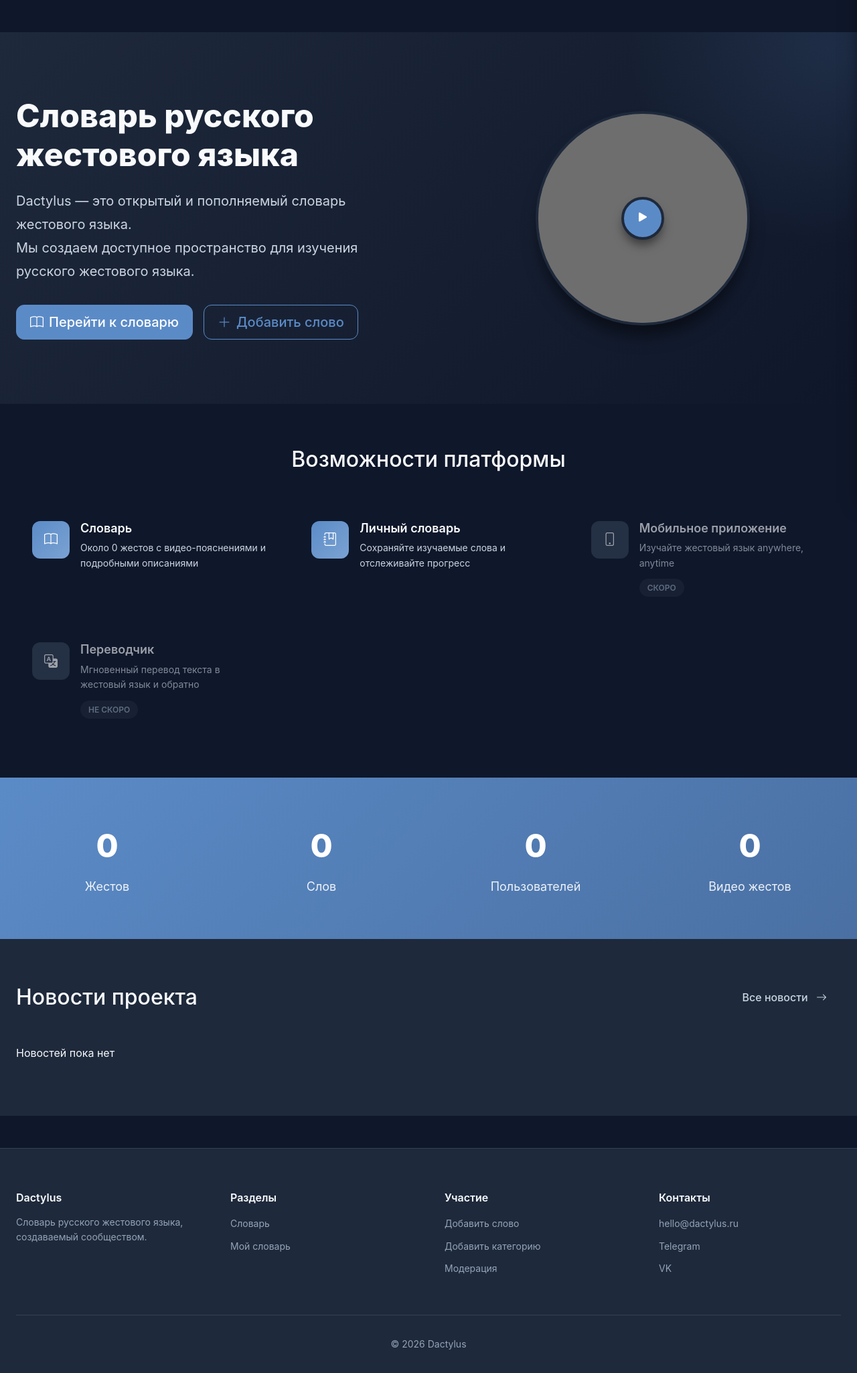
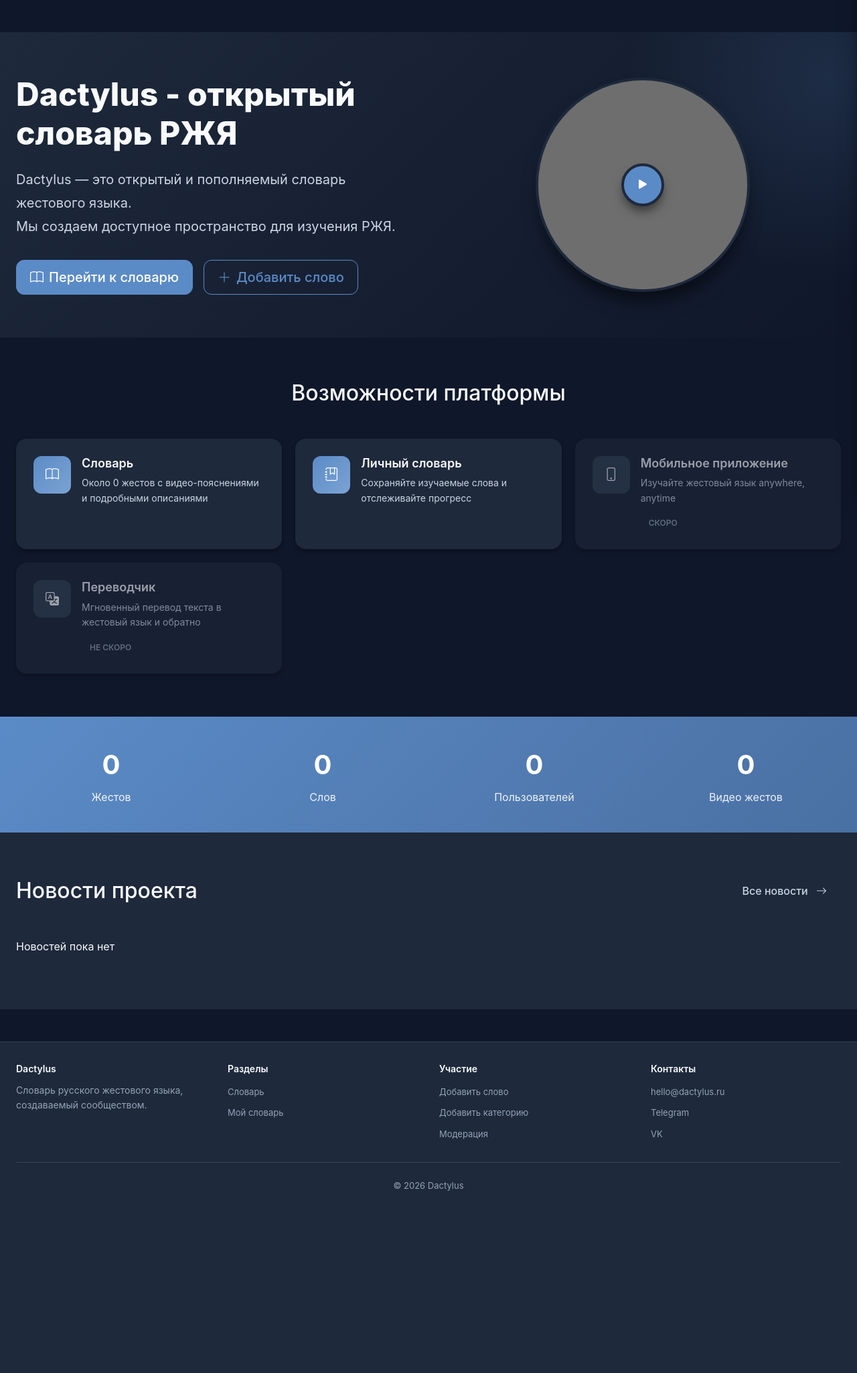
Before and after one commit to azimrh/Dactylus, a Django app: page / in a window 1280 px wide. Shown: the part 64-2114 px from the top of the page at 67% size. After the commit the page ends 1842 px from the top, so only its background shows below. Run offline with Django 5.2, Linux system fonts and the light colour scheme; the visitor is signed in with stand-in values (Sample User, id 1); data comes from the database, SQL or seed files in the repository; data that the repository does not hold is empty; grey boxes are pictures that could not be loaded.

Commit message:
CSS | Home

```diff
--- a/apps/dictionary/views/__init__.py
+++ b/apps/dictionary/views/__init__.py
@@ -1,4 +1,5 @@
 from .base import *
+from .home import *
 from .dictionary import *
 from .category import *
 from .personal import *
--- a/apps/dictionary/views/base.py
+++ b/apps/dictionary/views/base.py
@@ -3,13 +3,6 @@ from django.shortcuts import render, redirect
 from django.contrib.auth import login
 
 from apps.dictionary.forms import CustomUserCreationForm
-from apps.dictionary.models import (
-    News, User,
-    Category,
-    TextLexeme, # TextLexemeCompose,
-    GestureLexeme, # GestureLexemeCompose,
-    GestureRealization, LexemePair
-)
 
 def group_required(*group_names):
     def in_groups(user):
@@ -40,22 +33,3 @@ def register(request):
     else:
         form = CustomUserCreationForm()
     return render(request, 'dictionary/register.html', {'form': form})
-
-
-def home(request):
-    categories = Category.objects.filter(parent=None)[:6]
-    news = News.objects.filter(is_published=True)[:3]
-
-    stats = {
-        'gestures': GestureLexeme.objects.filter(moderation_status='approved').count(),
-        'words': TextLexeme.objects.filter(moderation_status='approved').count(),
-        'users': User.objects.count(),
-        'videos': GestureRealization.objects.filter(moderation_status='approved').count(),
-    }
-
-    context = {
-        'categories': categories,
-        'news': news,
-        'stats': stats,
-    }
-    return render(request, 'dictionary/home.html', context)
--- /dev/null
+++ b/apps/dictionary/views/home.py
@@ -0,0 +1,28 @@
+from django.shortcuts import render
+
+from apps.dictionary.models import (
+    News, User,
+    Category,
+    TextLexeme,
+    GestureLexeme,
+    GestureRealization
+)
+
+
+def home(request):
+    categories = Category.objects.filter(parent=None)[:6]
+    news = News.objects.filter(is_published=True)[:3]
+
+    stats = {
+        'gestures': GestureLexeme.objects.filter(moderation_status='approved').count(),
+        'words': TextLexeme.objects.filter(moderation_status='approved').count(),
+        'users': User.objects.count(),
+        'videos': GestureRealization.objects.filter(moderation_status='approved').count(),
+    }
+
+    context = {
+        'categories': categories,
+        'news': news,
+        'stats': stats,
+    }
+    return render(request, 'dictionary/home.html', context)
--- a/static/css/components.css
+++ b/static/css/components.css
@@ -428,15 +449,21 @@
 
 /* Feature Card */
 .feature-card {
-  composes: d-card;
   display: flex;
   align-items: flex-start;
   gap: 1rem;
+  background: var(--d-bg-card);
+  border-radius: var(--d-radius-lg);
   padding: 1.5rem;
+  box-shadow: var(--d-shadow);
+  transition: all var(--d-transition);
+  border: 2px solid transparent;
   text-decoration: none;
 }
 
 .feature-card:hover {
+  transform: translateY(-4px);
+  box-shadow: var(--d-shadow-lg);
   border-color: var(--d-primary);
 }
 
@@ -1140,36 +1176,6 @@
 .gesture-switcher__btn--active {
   background: var(--d-primary);
   color: white;
-}
-
-/* Circular Video (Hero) */
-.video-circle {
-  position: relative;
-  width: 320px;
-  height: 320px;
-  margin: 0 auto;
-  border-radius: 50%;
-  overflow: hidden;
-  border: 4px solid var(--d-bg-card);
-  box-shadow: var(--d-shadow-xl);
-}
-
-.video-circle video {
-  width: 100%;
-  height: 100%;
-  object-fit: cover;
-}
-
-.video-circle .d-video-player__overlay {
-  opacity: 1;
-}
-
-.video-circle.playing .d-video-player__overlay {
-  opacity: 0;
-}
-
-.video-circle:hover .d-video-player__overlay {
-  opacity: 1;
 }
 
 /* ============================================
--- a/static/css/main.css
+++ b/static/css/main.css
@@ -1,3 +1,4 @@
+/* main.css — убраны специфичные для главной страницы стили */
 /* ============================================
  *  DACTYLUS DESIGN SYSTEM
  *  Bootstrap 5.3 + Custom Components
@@ -300,21 +301,22 @@ body {
 .d-footer {
   background: var(--d-bg-card);
   border-top: 1px solid var(--d-border);
-  padding: 4rem 0 2rem;
+  padding: 2rem 0 1.5rem;
   margin-top: auto;
 }
 
 .d-footer__grid {
   display: grid;
-  grid-template-columns: repeat(auto-fit, minmax(180px, 1fr));
-  gap: 3rem;
-  margin-bottom: 3rem;
+  grid-template-columns: repeat(auto-fit, minmax(140px, 1fr));
+  gap: 2rem;
+  margin-bottom: 1.5rem;
 }
 
 .d-footer__title {
-  font-size: 1rem;
+  font-size: 0.875rem;
   font-weight: 600;
-  margin-bottom: 1rem;
+  margin-bottom: 0.75rem;
+  color: var(--d-text-primary);
 }
 
 .d-footer__links {
@@ -323,11 +325,11 @@ body {
   margin: 0;
 }
 
-.d-footer__links li { margin-bottom: 0.5rem; }
+.d-footer__links li { margin-bottom: 0.375rem; }
 
 .d-footer__links a {
   color: var(--d-text-muted);
-  font-size: 0.875rem;
+  font-size: 0.8125rem;
   text-decoration: none;
   transition: color var(--d-transition);
 }
@@ -336,14 +338,14 @@ body {
 
 .d-footer__bottom {
   text-align: center;
-  padding-top: 2rem;
+  padding-top: 1.5rem;
   border-top: 1px solid var(--d-border);
   color: var(--d-text-muted);
-  font-size: 0.875rem;
+  font-size: 0.8125rem;
 }
 
 /* ============================================
- *  GRID LAYOUTS — Базовые сетки
+ *  GRID LAYOUTS — Базовые сетки (общего назначения)
  *  ============================================ */
 .category-grid {
   display: grid;
@@ -355,25 +357,6 @@ body {
   display: grid;
   grid-template-columns: repeat(auto-fill, minmax(200px, 1fr));
   gap: 1.5rem;
-}
-
-.features-grid {
-  display: grid;
-  grid-template-columns: repeat(auto-fit, minmax(300px, 1fr));
-  gap: 1.25rem;
-}
-
-.news-grid {
-  display: grid;
-  grid-template-columns: repeat(3, 1fr);
-  gap: 1.25rem;
-}
-
-.stats-grid {
-  display: grid;
-  grid-template-columns: repeat(4, 1fr);
-  gap: 3rem;
-  text-align: center;
 }
 
 /* ============================================
@@ -403,14 +386,24 @@ body {
  *  RESPONSIVE — Базовые breakpoints
  *  ============================================ */
 @media (max-width: 991px) {
-  .news-grid { grid-template-columns: 1fr; }
-  .stats-grid { grid-template-columns: repeat(2, 1fr); }
+  .d-main { padding: 2rem 0; }
+  .d-section { padding: 3rem 0; }
 }
 
 @media (max-width: 767px) {
   .d-container { padding: 0 1rem; }
+  .d-section { padding: 2rem 0; }
+
   .category-grid,
   .word-grid { grid-template-columns: 1fr; }
-  .features-grid { grid-template-columns: 1fr; }
-  .stats-grid { grid-template-columns: 1fr 1fr; }
+
+  .d-footer__grid {
+    grid-template-columns: repeat(2, 1fr);
+    gap: 1.5rem;
+    margin-bottom: 1rem;
+  }
+
+  .d-footer__grid > div:first-child {
+    grid-column: 1 / -1;
+  }
 }
--- a/static/css/pages/index.css
+++ b/static/css/pages/index.css
@@ -2,8 +2,9 @@
  *  HOME PAGE
  *  ============================================ */
 
+/* Hero Section */
 .hero {
-    padding: 6rem 0;
+    padding: 4rem 0;
     background: linear-gradient(135deg, var(--d-bg-elevated) 0%, var(--d-bg) 100%);
     position: relative;
     overflow: hidden;
@@ -20,6 +21,24 @@
     pointer-events: none;
 }
 
+.hero__grid {
+    display: grid;
+    grid-template-columns: 1fr 1fr;
+    gap: 3rem;
+    align-items: center;
+}
+
+/* На ПК видео справа */
+.hero__media {
+    order: 2;
+    display: flex;
+    justify-content: center;
+}
+
+.hero__content {
+    order: 1;
+}
+
 .hero__title {
     font-size: 3rem;
     font-weight: 800;
@@ -34,34 +53,176 @@
     margin-bottom: 2rem;
 }
 
+.hero__actions {
+    display: flex;
+    flex-wrap: wrap;
+    gap: 1rem;
+}
+
+/* Video Circle с poster */
+.video-circle {
+    position: relative;
+    width: 320px;
+    height: 320px;
+    border-radius: 50%;
+    overflow: hidden;
+    border: 4px solid var(--d-bg-card);
+    box-shadow: var(--d-shadow-xl);
+    background: var(--d-bg-elevated);
+}
+
+.video-circle video {
+    width: 100%;
+    height: 100%;
+    object-fit: cover;
+    background: var(--d-bg-elevated);
+}
+
+.video-circle .d-video-player__overlay {
+    position: absolute;
+    inset: 0;
+    display: flex;
+    align-items: center;
+    justify-content: center;
+    background: rgba(0, 0, 0, 0.3);
+    opacity: 1;
+    transition: opacity var(--d-transition);
+}
+
+.video-circle.playing .d-video-player__overlay {
+    opacity: 0;
+}
+
+.video-circle:hover .d-video-player__overlay {
+    opacity: 1;
+}
+
+.video-circle .d-video-player__play {
+    width: 64px;
+    height: 64px;
+    display: flex;
+    align-items: center;
+    justify-content: center;
+    background: var(--d-primary);
+    border: 4px solid var(--d-bg-card);
+    border-radius: 50%;
+    color: white;
+    font-size: 1.5rem;
+    cursor: pointer;
+    transition: all var(--d-transition);
+    box-shadow: var(--d-shadow-lg);
+}
+
+.video-circle .d-video-player__play:hover {
+    background: var(--d-primary-dark);
+    transform: scale(1.05);
+}
+
+/* Features Grid */
+.features-grid {
+    display: grid;
+    grid-template-columns: repeat(auto-fit, minmax(300px, 1fr));
+    gap: 1.25rem;
+}
+
 /* Stats Section */
 .stats-section {
-    padding: 4rem 0;
+    padding: 2.5rem 0;
     background: linear-gradient(135deg, var(--d-primary), var(--d-primary-dark));
     color: white;
 }
 
+.stats-grid {
+    display: grid;
+    grid-template-columns: repeat(4, 1fr);
+    gap: 2rem;
+    text-align: center;
+}
+
 .stat__value {
-    font-size: 3rem;
-    font-weight: 800;
-    margin-bottom: 0.5rem;
+    font-size: 2.5rem;
+    font-weight: 700;
+    margin-bottom: 0.25rem;
 }
 
 .stat__label {
-    font-size: 1.125rem;
+    font-size: 1rem;
     opacity: 0.9;
 }
 
+/* News Grid */
+.news-grid {
+    display: grid;
+    grid-template-columns: repeat(3, 1fr);
+    gap: 1.25rem;
+}
+
+/* Responsive */
 @media (max-width: 991px) {
     .hero__title { font-size: 2.5rem; }
-    .stat__value { font-size: 2.5rem; }
+    .stat__value { font-size: 2rem; }
+    .stats-grid { grid-template-columns: repeat(2, 1fr); }
+    .news-grid { grid-template-columns: 1fr; }
 }
 
 @media (max-width: 767px) {
     .hero {
-        padding: 3rem 0;
+        padding: 2rem 0;
         text-align: center;
     }
-    .hero__title { font-size: 2rem; }
-    .stat__value { font-size: 2rem; }
+
+    .hero__grid {
+        grid-template-columns: 1fr;
+        gap: 2rem;
+    }
+
+    /* На мобильном видео сверху */
+    .hero__media {
+        order: 1;
+    }
+
+    .hero__content {
+        order: 2;
+    }
+
+    .hero__title {
+        font-size: 1.75rem;
+        margin-bottom: 1rem;
+    }
+
+    .hero__subtitle {
+        font-size: 1rem;
+        margin-bottom: 1.5rem;
+    }
+
+    .hero__actions {
+        justify-content: center;
+    }
+
+    .hero__actions .btn-lg {
+        padding: 0.75rem 1.25rem;
+        font-size: 1rem;
+    }
+
+    .video-circle {
+        width: 260px;
+        height: 260px;
+    }
+
+    .features-grid {
+        grid-template-columns: 1fr;
+    }
+
+    .stats-section {
+        padding: 2rem 0;
+    }
+
+    .stats-grid {
+        grid-template-columns: repeat(2, 1fr);
+        gap: 1rem;
+    }
+
+    .stat__value {
+        font-size: 1.75rem;
+    }
 }
--- a/static/js/components/navbar.js
+++ b/static/js/components/navbar.js
@@ -1,9 +1,54 @@
-// Mobile Menu Toggle
 const menuToggle = document.getElementById('menuToggle');
 const menuClose = document.getElementById('menuClose');
 const mobileMenu = document.getElementById('mobileMenu');
 const mobileOverlay = document.getElementById('mobileOverlay');
+const mobileNav = document.getElementById('mobileNav');
+const mainNav = document.getElementById('mainNav');
 const body = document.body;
+
+// Клонируем пункты меню из десктопной версии в мобильную
+function cloneNavItems() {
+    if (!mobileNav || !mainNav) return;
+
+    mobileNav.innerHTML = '';
+    const links = mainNav.querySelectorAll('.d-nav__link');
+
+    links.forEach(link => {
+        // Пропускаем мобильные-only ссылки (они уже есть в десктопе)
+        if (link.classList.contains('d-nav__link--mobile')) return;
+
+        const clone = link.cloneNode(true);
+        clone.classList.add('d-mobile-nav__link');
+        clone.classList.remove('d-nav__link');
+
+        // Добавляем иконки для мобильного меню
+        const iconMap = {
+            'Словарь': 'bi-book',
+            'Мой словарь': 'bi-bookmark',
+            'Поиск': 'bi-search'
+        };
+
+        const text = clone.textContent.trim();
+        const iconClass = iconMap[text] || 'bi-circle';
+
+        clone.innerHTML = `<i class="bi ${iconClass}"></i><span>${text}</span>`;
+        mobileNav.appendChild(clone);
+    });
+
+    // Добавляем мобильные-only ссылки
+    const mobileOnlyLinks = mainNav.querySelectorAll('.d-nav__link--mobile');
+    mobileOnlyLinks.forEach(link => {
+        const clone = link.cloneNode(true);
+        clone.classList.add('d-mobile-nav__link');
+        clone.classList.remove('d-nav__link', 'd-nav__link--mobile');
+
+        const text = clone.textContent.trim();
+        const iconClass = 'bi-search';
+
+        clone.innerHTML = `<i class="bi ${iconClass}"></i><span>${text}</span>`;
+        mobileNav.appendChild(clone);
+    });
+}
 
 function openMenu() {
     menuToggle.classList.add('is-active');
@@ -25,8 +70,12 @@ function closeMenu() {
     body.classList.remove('menu-open');
 }
 
+// Инициализация
+if (mobileNav && mainNav) {
+    cloneNavItems();
+}
+
 if (menuToggle && mobileMenu && mobileOverlay) {
-    // Open menu
     menuToggle.addEventListener('click', () => {
         if (mobileMenu.classList.contains('is-open')) {
             closeMenu();
@@ -35,26 +84,22 @@ if (menuToggle && mobileMenu && mobileOverlay) {
         }
     });
 
-    // Close menu
     if (menuClose) {
         menuClose.addEventListener('click', closeMenu);
     }
     mobileOverlay.addEventListener('click', closeMenu);
 
-    // Close on link click
     const mobileLinks = mobileMenu.querySelectorAll('a');
     mobileLinks.forEach(link => {
         link.addEventListener('click', closeMenu);
     });
 
-    // Close on Escape
     document.addEventListener('keydown', (e) => {
         if (e.key === 'Escape' && mobileMenu.classList.contains('is-open')) {
             closeMenu();
         }
     });
 
-    // Close on resize to desktop
     window.addEventListener('resize', () => {
         if (window.innerWidth > 991 && mobileMenu.classList.contains('is-open')) {
             closeMenu();
--- a/templates/dictionary/home.html
+++ b/templates/dictionary/home.html
@@ -10,23 +10,9 @@
 {% block content %}
 <section class="hero">
     <div class="d-container">
-                    <div class="row align-items-center g-5">
-                        <div class="col-lg-6">
-                            <h1 class="hero__title">Словарь русского жестового языка</h1>
-                            <p class="hero__subtitle">
-                                Dactylus — это открытый и пополняемый словарь жестового языка.<br>
-                                Мы создаем доступное пространство для изучения русского жестового языка.
-                            </p>
-                            <div class="d-flex flex-wrap gap-3">
-                                <a href="{% url 'dictionary' %}" class="btn btn-primary btn-lg">
-                                    <i class="bi bi-book me-2"></i>Перейти к словарю
-                                </a>
-                                <a href="{% url 'add-word' %}" class="btn btn-outline-primary btn-lg">
-                                    <i class="bi bi-plus-lg me-2"></i>Добавить слово
-                                </a>
-                            </div>
-                        </div>
-                        <div class="col-lg-6">
+        <div class="hero__grid">
+            <!-- Video Circle - на ПК справа, на моб сверху -->
+            <div class="hero__media">
                 <div class="video-circle d-video-player" id="heroPlayer">
                     <video loop muted playsinline poster="{% static 'assets/video-poster.jpg' %}">
                         <source src="media/videos/intro2.mp4" type="video/mp4">
@@ -36,6 +22,23 @@
                             <i class="bi bi-play-fill"></i>
                         </button>
                     </div>
+                </div>
+            </div>
+
+            <!-- Content -->
+            <div class="hero__content">
+                <h1 class="hero__title">Dactylus - открытый словарь РЖЯ</h1>
+                <p class="hero__subtitle">
+                    Dactylus — это открытый и пополняемый словарь жестового языка.<br>
+                    Мы создаем доступное пространство для изучения РЖЯ.
+                </p>
+                <div class="hero__actions">
+                    <a href="{% url 'dictionary' %}" class="btn btn-primary btn-lg">
+                        <i class="bi bi-book me-2"></i>Перейти к словарю
+                    </a>
+                    <a href="{% url 'add-word' %}" class="btn btn-outline-primary btn-lg">
+                        <i class="bi bi-plus-lg me-2"></i>Добавить слово
+                    </a>
                 </div>
             </div>
         </div>
--- a/templates/dictionary/partials/navbar.html
+++ b/templates/dictionary/partials/navbar.html
@@ -6,10 +6,15 @@
             <span>Dactylus</span>
         </a>
 
-                <!-- Desktop Navigation -->
+        <!-- Unified Navigation -->
         <nav class="d-nav" id="mainNav">
             <a href="{% url 'dictionary' %}" class="d-nav__link">Словарь</a>
-                    {% if user.is_authenticated %}<a href="{% url 'personal' %}" class="d-nav__link">Мой словарь</a>{% endif %}
+            {% if user.is_authenticated %}
+            <a href="{% url 'personal' %}" class="d-nav__link">Мой словарь</a>
+            {% endif %}
+
+            <!-- Mobile-only links (hidden on desktop) -->
+            <a href="{% url 'search' %}" class="d-nav__link d-nav__link--mobile">Поиск</a>
         </nav>
 
         <div class="d-header__actions">
@@ -17,7 +22,7 @@
                 <i class="bi bi-moon moon"></i>
                 <i class="bi bi-sun sun"></i>
             </button>
-                    <a href="{% url 'search' %}" class="btn btn-ghost btn-icon" aria-label="Поиск">
+            <a href="{% url 'search' %}" class="btn btn-ghost btn-icon d-search-desktop" aria-label="Поиск">
                 <i class="bi bi-search"></i>
             </a>
 
@@ -53,21 +58,9 @@
         </button>
     </div>
 
-            <nav class="d-mobile-nav">
-                <a href="{% url 'dictionary' %}" class="d-mobile-nav__link">
-                    <i class="bi bi-book"></i>
-                    <span>Словарь</span>
-                </a>
-                {% if user.is_authenticated %}
-                <a href="{% url 'personal' %}" class="d-mobile-nav__link">
-                    <i class="bi bi-bookmark"></i>
-                    <span>Мой словарь</span>
-                </a>
-                {% endif %}
-                <a href="{% url 'search' %}" class="d-mobile-nav__link">
-                    <i class="bi bi-search"></i>
-                    <span>Поиск</span>
-                </a>
+    <!-- Mobile Navigation - клонирует основное меню через JS -->
+    <nav class="d-mobile-nav" id="mobileNav">
+        <!-- Заполняется JS из #mainNav -->
     </nav>
 
     <div class="d-mobile-menu__footer">
```
Also changed, not shown: other parts of static/css/components.css (+49 -38 lines). Lines whose indentation alone changed are shown as unchanged.
